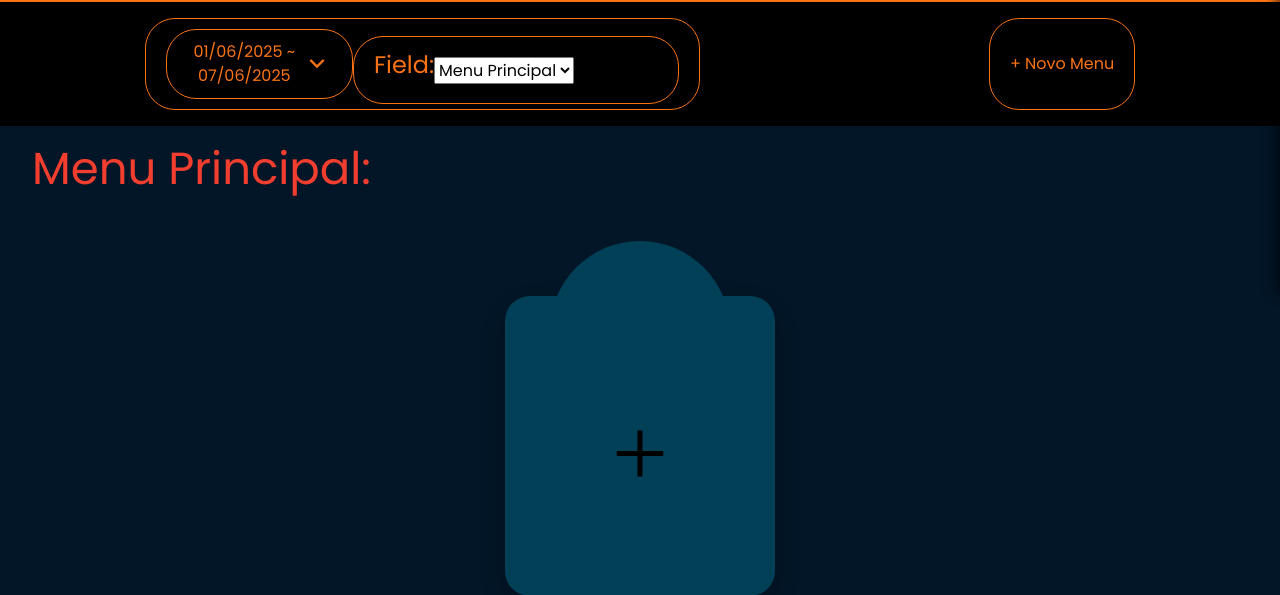
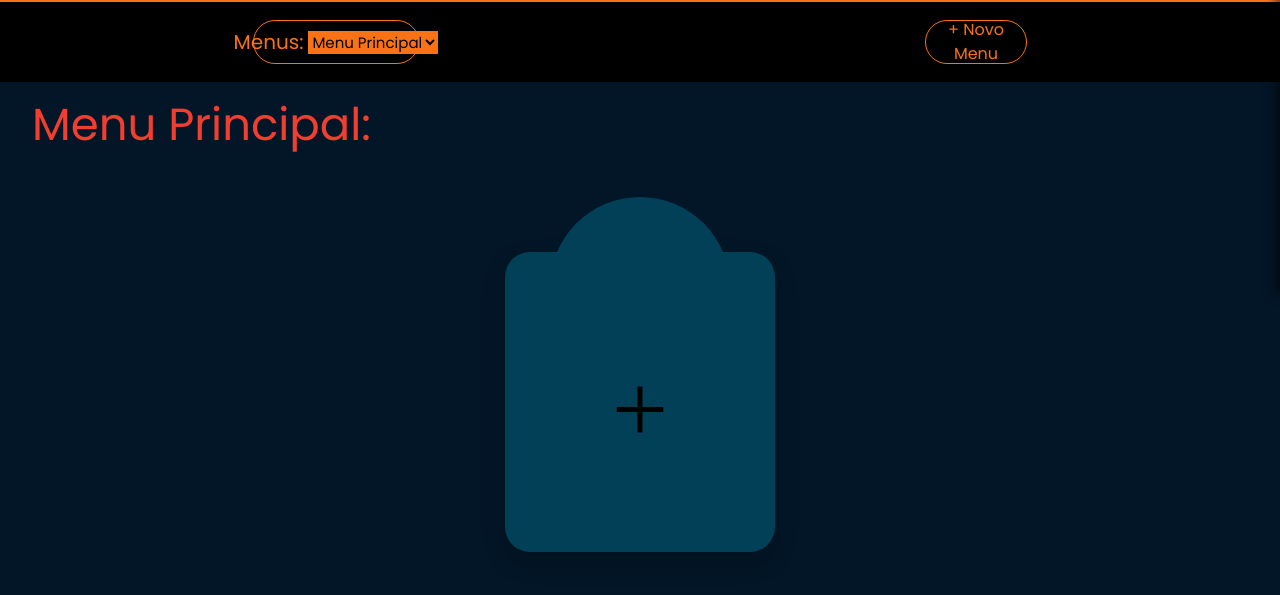
Before and after one commit to PI-InfoWeb-CNAT/Japapou, a Django app: page /manager/menu/ in a window 1280 px wide. Shown: the part 506-1101 px from the top of the page. Run offline with Django 5.2, Linux system fonts and the light colour scheme; data comes from the database, SQL or seed files in the repository; both versions use the stored data as it was after the commit; tables that the repository leaves empty hold one stand-in row (values such as "Sample post"); one stand-in notice (Sample message) is shown; some libraries are stand-ins or nearby versions.

Commit message:
organização de codigo e melhoramento da interface

```diff
--- a/source/japapou/static/css/manager/manager_menu.css
+++ b/source/japapou/static/css/manager/manager_menu.css
@@ -242,14 +242,15 @@ main {
 	justify-content: space-around;
 	background-color: black;
 	width: 100%;
-	padding: 1em 0;
+	height: 5em;
 	margin-bottom: 1em;
+	align-items: center;
 
-	div {
-		border: 1px solid #f97316;
-		color: #f97316;
-		border-radius: 30px;
-		padding: 10px 20px 10px 20px;
+
+	/* div {
+
+	} */
+	div p {
 		display: flex;
 		align-items: center;
 	}
@@ -258,7 +259,7 @@ main {
 		border: 1px solid #f97316;
 		color: #f97316;
 		border-radius: 30px;
-		padding: 10px 20px 10px 20px;
+
 	}
 
 	button {
@@ -266,11 +267,41 @@ main {
 		background-color: black;
 		margin-bottom: 0px;
 		padding: 0;
+		width: 8%;
+		height: 55%;
+		display: flex;
+		align-items: center;
+		justify-content: center;
 	}
 	.material-symbols-outlined {
 		color: #f97316;
 		font-size: 30px;
 		cursor: pointer;
+	}
+	form {
+		width: 13%;
+		height: 55%;
+
+		div {
+			display: flex;
+			align-items: center;
+			justify-content: center;
+			border: 1px solid #f97316;
+			color: #f97316;
+			border-radius: 30px;
+			width: 100%;
+			height: 100%;
+			}
+		label {
+			margin: 0;
+			margin-right: 5px;
+			font-size: 20px;
+		}
+	}
+	form select {
+		background-color: #f97316;
+		border: none;
+		font-size: 15px;
 	}
 }
 
@@ -671,6 +702,7 @@ form {
 
 	form div input {
 		margin-bottom: 15px;
+		background-color: #f97316;
 	}
 
 	form label {
--- a/source/japapou/static/js/manager/manage_menu.js
+++ b/source/japapou/static/js/manager/manage_menu.js
@@ -1,3 +1,87 @@
+document.addEventListener('DOMContentLoaded', function() {
+  // Seleciona o modal de edição
+  const editDialog = document.getElementById('editar-prato');
+
+  // Adiciona o evento de clique para TODOS os botões de edição
+  document.querySelectorAll('.edit-button').forEach(button => {
+    button.addEventListener('click', function() {
+      // 1. Pega o ID do prato do atributo 'plate-id' do botão
+      const plateId = this.getAttribute('plate-id');
+
+      // 2. Constrói a URL correta para buscar os dados do prato
+      //    A URL deve corresponder ao que está em 'manager_urls.py'
+      //const url = `/plates/${plateId}/edit/`;
+      const url = this.getAttribute('data-url');
+
+      const nextPage = this.getAttribute('data-next-page');
+
+      // 3. Faz a requisição (fetch) para o backend
+      fetch(url)
+        .then(response => {
+          if (!response.ok) {
+            throw new Error('A requisição falhou! Status: ' + response.status);
+          }
+          return response.json(); // Converte a resposta para JSON
+        })
+        .then(data => {
+          // 4. Preenche o formulário no modal de edição com os dados recebidos
+          const form = document.getElementById('form-editar-prato');
+
+          // Define a action do formulário para a URL de update correta
+          form.action = `/manager/plates/${data.id}/update/`; // Vamos criar essa URL no passo 3
+
+          // Preenche os campos de texto e número
+          form.querySelector('#edit-name').value = data.name;
+          form.querySelector('#edit-description').value = data.description;
+          form.querySelector('#edit-price').value = data.price;
+
+          // Mostra a imagem atual do prato
+          const photoPreview = form.querySelector('#edit-photo-preview');
+          if (data.photo_url) {
+            photoPreview.src = data.photo_url;
+            photoPreview.style.display = 'block';
+          } else {
+            photoPreview.style.display = 'none';
+          }
+
+          // Seleciona os menus corretos no campo 'select multiple'
+          const menuSelect = form.querySelector('#id_menus'); // O Django gera o ID 'id_menus'
+          Array.from(menuSelect.options).forEach(option => {
+            // Converte o valor da opção para número para comparação
+            option.selected = data.menus.includes(parseInt(option.value));
+          });
+
+          const redirectInput = form.querySelector('#redirect-after-update');
+          if (redirectInput) { // Verifica se o campo existe antes de tentar preencher
+              redirectInput.value = nextPage;
+          }
+
+          // 5. Abre o modal
+          editDialog.showModal();
+        })
+        .catch(error => {
+          console.error("Houve um erro ao buscar os dados do prato:", error);
+          alert("Não foi possível carregar os dados para edição.");
+        });
+    });
+  });
+  const deleteDialog = document.getElementById('excluir-prato');
+  const deleteForm = document.getElementById('form-excluir-prato');
+
+  document.querySelectorAll('.delete-button').forEach(button => {
+    button.addEventListener('click', function() {
+      // 1. Pega o ID do prato do botão clicado
+      const plateId = this.getAttribute('plate-id');
+
+      // 2. Monta a URL de action para o formulário de exclusão
+      deleteForm.action = `/manager/plates/${plateId}/delete/`;
+
+      // 3. Abre o modal de confirmação
+      deleteDialog.showModal();
+    });
+  });
+});
+
 const addPratoExisten = document.getElementById("addpratoexistentbtn");
 const addNovoPrato = document.getElementById("addnovopratobtn");
 const modalNovoCardapio = document.getElementById("novo-cardapio");
--- a/source/japapou/templates/manager/manage_menu.html
+++ b/source/japapou/templates/manager/manage_menu.html
@@ -50,15 +50,15 @@
   </section>
 
   <div class="data-cardapio">
-    <div>
-      <div>
-        <p>01/06/2025 ~ 07/06/2025</p>
-        <span class="material-symbols-outlined">keyboard_arrow_down</span>
-      </div>
+
+      {% comment %} <div>
+        <p>01/06/2025 ~ 07/06/2025 <span class="material-symbols-outlined">keyboard_arrow_down</span> </p>
+      </div> {% endcomment %}
       <form method="get">{{ select_menu }}</form>
+
+      <button class="novo-cardapio" onclick="document.getElementById('novo-cardapio').showModal()"><p>+ Novo Menu</p></button>
     </div>
-    <button class="novo-cardapio" onclick="document.getElementById('novo-cardapio').showModal()"><p>+ Novo Menu</p></button>
-  </div>
+
 
   <section class="categoria">
     <h2>{{ selected.name }}:</h2>
@@ -71,7 +71,7 @@
               <line x1="6" y1="6" x2="18" y2="18"></line>
             </svg>
           </button>
-          <button class="action-button edit-button" aria-label="Editar">
+          <button class="action-button edit-button" plate-id="{{ plate.id }}" data-url="{% url 'manager_plates_edit' plate.id %}" data-next-page="manager_menu" aria-label="Editar">
             <svg xmlns="http://www.w3.org/2000/svg" width="20" height="20" viewBox="0 0 24 24" fill="none" stroke="black" stroke-width="2.5" stroke-linecap="round" stroke-linejoin="round">
               <path d="M17 3a2.828 2.828 0 1 1 4 4L7.5 20.5 2 22l1.5-5.5L17 3z"></path>
             </svg>
@@ -119,7 +119,7 @@
               <line x1="6" y1="6" x2="18" y2="18"></line>
             </svg>
           </button>
-          <button class="action-button edit-button" aria-label="Editar">
+          <button class="action-button edit-button" plate-id="{{ plate.id }}" data-url="{% url 'manager_plates_edit' plate.id %}" data-next-page="manager_menu" aria-label="Editar">
             <svg xmlns="http://www.w3.org/2000/svg" width="20" height="20" viewBox="0 0 24 24" fill="none" stroke="black" stroke-width="2.5" stroke-linecap="round" stroke-linejoin="round">
               <path d="M17 3a2.828 2.828 0 1 1 4 4L7.5 20.5 2 22l1.5-5.5L17 3z"></path>
             </svg>
@@ -160,7 +160,7 @@
 
   <dialog id="novo-cardapio">
     <h2>Novo Menu</h2>
-    <form action="{% url 'manager_menu' %}" method="post">
+    <form action="{% url 'create_menu' %}" method="post">
       {% csrf_token %}
       {% comment %} <div id="inputs-datas">
         <div>
@@ -211,33 +211,36 @@
 
   <dialog id="criar-prato">
     <h2>Criar Novo Prato</h2>
-    <form action="{% url 'manager_menu' %}" method="post" enctype="multipart/form-data">
+    <form id="form-criar-prato" action="{% url 'create_plates_view' %}" method="post" enctype="multipart/form-data">
       {% csrf_token %}
 
       <div id="image-file">
-        <!-- <input type="file" id="upload-arquivo" accept="image/png, image/jpeg" /> -->
+
         {{ form.photo }}
         <label for="{{ form.photo.id_for_label }}">
           <p class="material-symbols-outlined">image_arrow_up</p>
           <p>Faça o upload da foto do produto com fundo transparente</p>
         </label>
       </div>
+
       <div>
-        <!-- <label for="nome">Nome</label><br /> -->
+
         {{ form.name.label_tag }}
-        <!-- <input type="text" id="nome" name="nome" placeholder="Peixe Cru Bêbado" /> -->
+
         {{ form.name }}
       </div>
+
       <div>
-        <!-- <label for="preco">Preço</label> -->
+
         {{ form.price.label_tag }}<br />
-        <!-- <input type="number" id="preco" name="preco" placeholder="R$ 00,00"/> -->
+
         {{ form.price }}
       </div>
+
       <div>
-        <!-- <label for="descricao">Descrição</label><br/> -->
+
         {{ form.description.label_tag }}<br />
-        <!-- <textarea name="descicao" id="descricao" rows="8"></textarea> -->
+
         {{ form.description }}
       </div>
       <div>
@@ -256,6 +259,57 @@
     </form>
   </dialog>
 
+  <dialog id="editar-prato">
+    <h2>Editar Prato</h2>
+    <form id="form-editar-prato" method="post" enctype="multipart/form-data" novalidate>
+      {% csrf_token %}
+
+       <input type="hidden" id="redirect-after-update" name="next_redirect_url_name" value="">
+
+      <div id="image-file-edit">
+        <img id="edit-photo-preview" src="" alt="Pré-visualização da imagem">
+      </div>
+
+      <input type="file" name="photo" id="edit-photo-input" accept="image/*">
+      <label for="edit-photo-input">
+          <p class="material-symbols-outlined">image_arrow_up</p>
+      </label>
+
+      <div>
+        <label for="edit-name">Nome</label><br />
+        <input type="text" id="edit-name" name="name" class="form-control" />
+      </div>
+
+      <div>
+        <label for="edit-price">Preço</label><br />
+        <input type="number" step="0.01" id="edit-price" name="price" class="form-control" />
+      </div>
+
+      <div>
+        <label for="edit-description">Descrição</label><br />
+        <textarea name="description" id="edit-description" rows="8" class="form-control"></textarea>
+      </div>
+
+      <div>
+          {{ form.menus.label_tag }}
+          {{ form.menus }}
+      </div>
+      <button name="btn-update-plate" type="submit">Salvar Alterações</button>
+    </form>
+  </dialog>
+
+  <dialog id="excluir-prato">
+    <h2>Confirmar Exclusão</h2>
+    <p>Você tem certeza de que deseja excluir este prato? Esta ação não pode ser desfeita.</p>
+    <form id="form-excluir-prato" method="post">
+      {% csrf_token %}
+      <div class="form-actions">
+        <button type="button" class="btn-cancel" onclick="document.getElementById('excluir-prato').close()">Cancelar</button>
+        <button type="submit" class="btn-confirm-delete">Sim, Excluir</button>
+      </div>
+    </form>
+  </dialog>
+
   <!-- MODALS -->
 {% endblock %}
 
--- a/source/japapou/views/manager_views/manage_menu_view.py
+++ b/source/japapou/views/manager_views/manage_menu_view.py
@@ -11,6 +11,7 @@ class Search(forms.Form):
         choices=[],
         required=False,
         widget=forms.Select(attrs={"onchange": "submit();"}),
+        label="Menus"
     )
 
 
@@ -31,11 +32,30 @@ def manager_menu_view(request):
     menu_plates = Plate.objects.filter(menu=selected_menu)
     other_plates = Plate.objects.exclude(menu=selected_menu)
 
+    context = {
+        "select_menu": search,
+        "selected": selected_menu,
+        "menus": menus,
+        "menu_plates": menu_plates,
+        "other_plates": other_plates,
+        "form": PlatesForms(),
+        "form_menu": MenuForms(),
+
+    }
+
+    return render(
+        request,
+        template_name="manager/manage_menu.html",
+        status=200,
+        context=context,
+    )
+
+def create_menu_view(request):
     if request.method == "POST":
-        form = PlatesForms(request.POST, request.FILES)
+
         form_menu = MenuForms(request.POST)
 
-        # FORMULARIO PARA CRIAR O NOVO MENU
+
         if 'btn-create-menu' in request.POST:
             if form_menu.is_valid():
                 #form_menu.save(commit=False)
@@ -47,43 +67,7 @@ def manager_menu_view(request):
             else:
                 messages.error(request, "Erro ao criar o menu.")
                 redirect_url = reverse("manager_menu")
-        # FORMULARIO PARA CRIAR O NOVO MENU
 
 
-        if 'btn-create-plate' in request.POST:
-            if form.is_valid():
-                plate_instance = form.save(commit=False)
-                plate_instance.save()
-                selected_menus = form.cleaned_data.get("menus")
-
-                if selected_menus:
-                    for menu_obj in selected_menus:
-                        menu_obj.plates.add(plate_instance)
-
-                messages.success(request, "Prato adicionado com sucesso.")
-                redirect_url = reverse("manager_menu")
-
-        if selected_menu:
-            redirect_url += f"?field={selected_menu.name}"
-        return redirect(redirect_url)
-
     else:
-        form = PlatesForms()
         form_menu = MenuForms()
-
-    context = {
-        "select_menu": search,
-        "selected": selected_menu,
-        "menus": menus,
-        "menu_plates": menu_plates,
-        "other_plates": other_plates,
-        "form": form,
-        "form_menu": form_menu,
-    }
-
-    return render(
-        request,
-        template_name="manager/manage_menu.html",
-        status=200,
-        context=context,
-    )
```
Also changed, not shown: source/japapou/static/js/manager/manage_plates.js (+15 -0 lines), source/japapou/templates/manager/manage_plates.html (+9 -2 lines), source/japapou/urls/manager_urls.py (+4 -4 lines), source/japapou/views/manager_views/manage_plates_view.py (+33 -11 lines), source/japapouAdmin/db.sqlite3.
